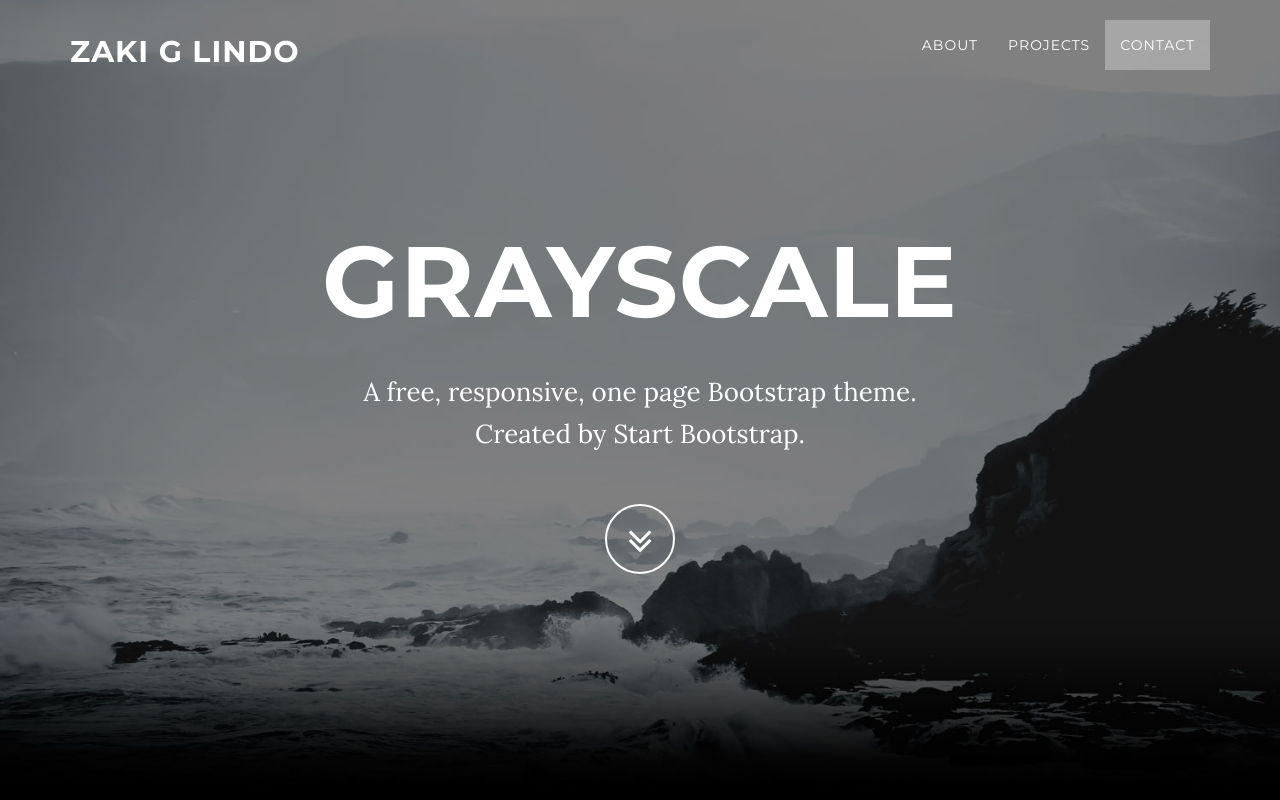
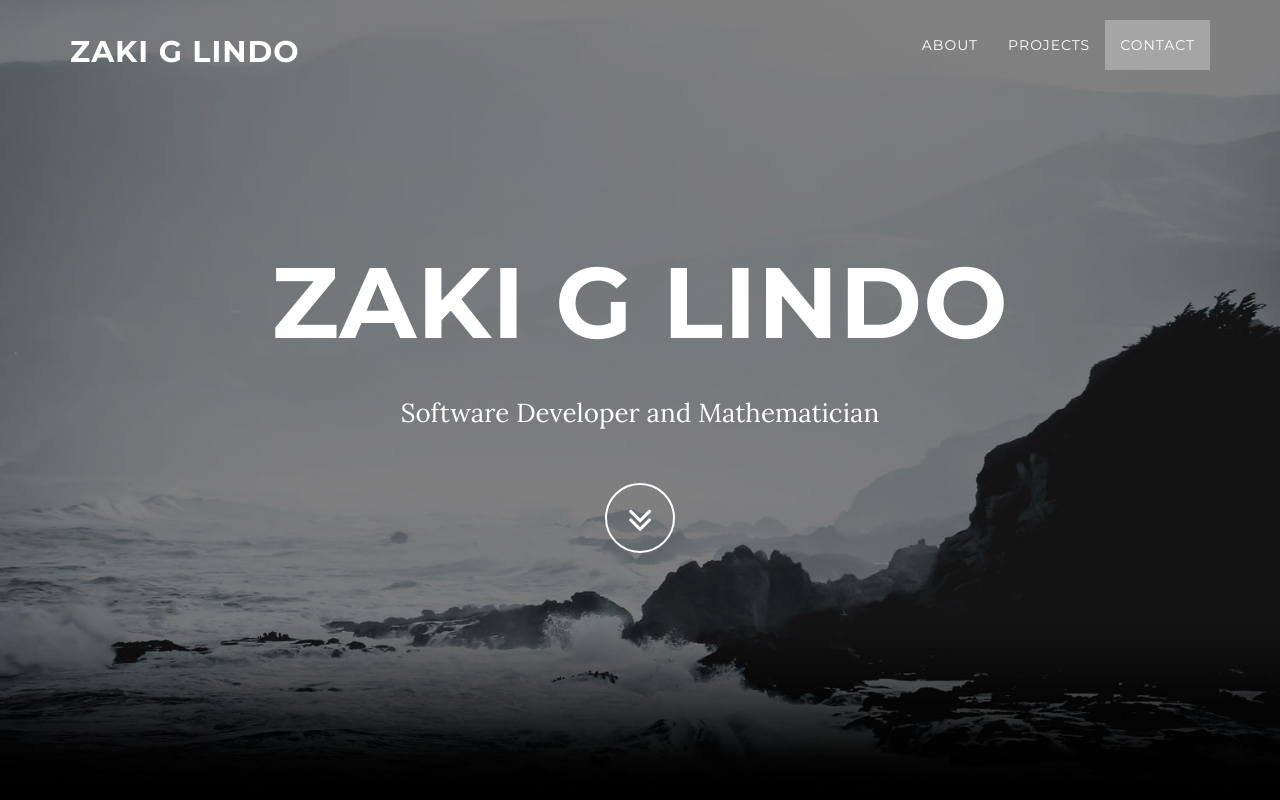
Before and after one commit to ZGLindo/NewWebsite, a website: page index.html in a window 1280 px wide. Shown: the top 800 px of the page. Drawn offline with nearby package versions, Linux system fonts and the light colour scheme; some packages are replaced by stand-ins of ours.

Commit message:
Updated main landing section

```diff
--- a/index.html
+++ b/index.html
@@ -74,9 +74,9 @@
             <div class="container">
                 <div class="row">
                     <div class="col-md-8 col-md-offset-2">
-                        <h1 class="brand-heading">Grayscale</h1>
-                        <p class="intro-text">A free, responsive, one page Bootstrap theme.
-                            <br>Created by Start Bootstrap.</p>
+                        <h2 class="brand-heading">Zaki G Lindo</h2>
+                        <p class="intro-text">Software Developer and Mathematician
+                            <br></p>
                         <a href="#about" class="btn btn-circle page-scroll">
                             <i class="fa fa-angle-double-down animated"></i>
                         </a>
```
